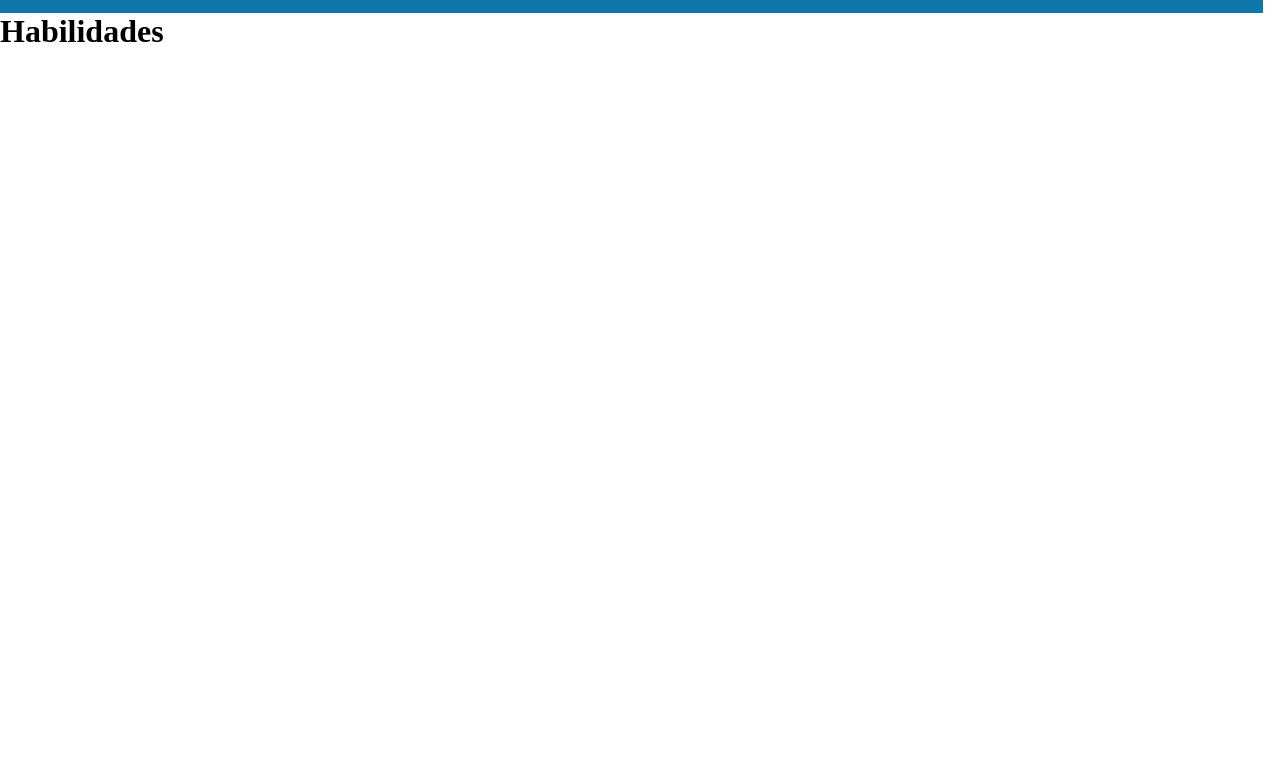
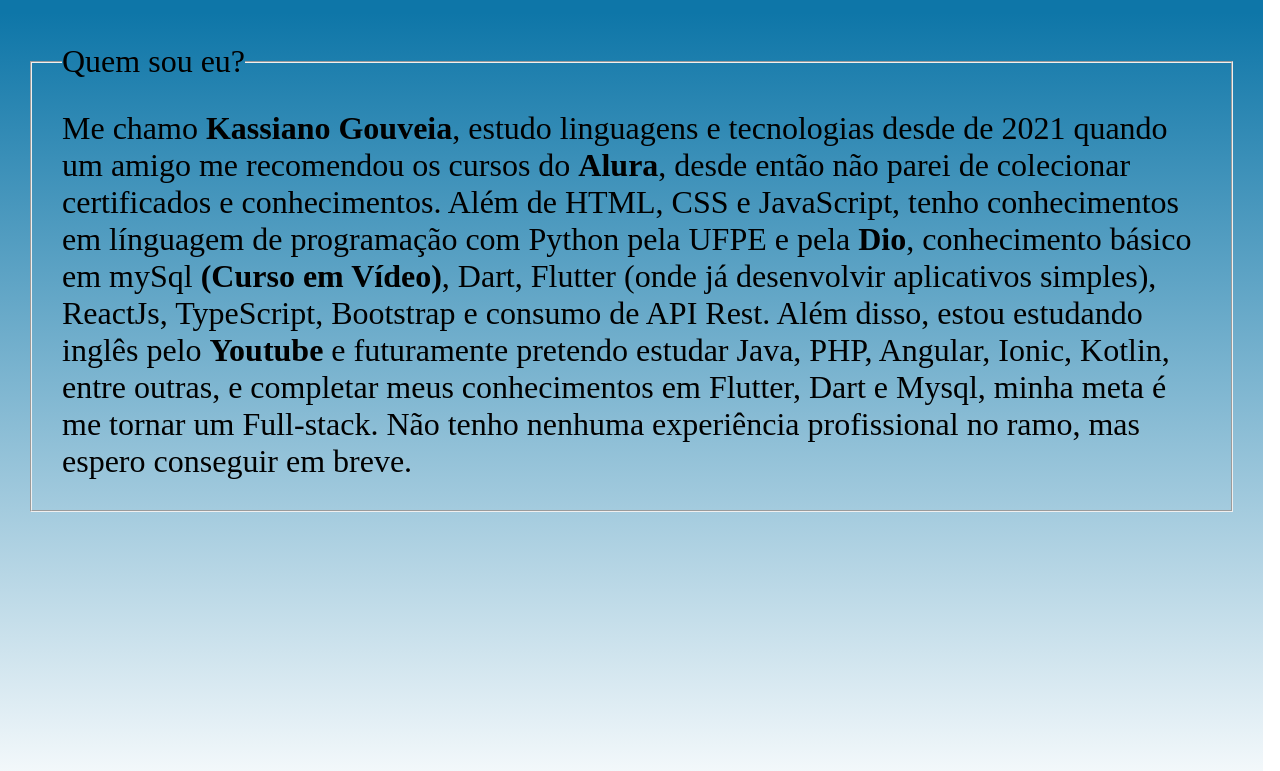
Before and after one commit to GouveiaK/Meu-portfolio, a plain HTML site: page index.html in a window 1280 px wide. Shown: the part 1498-2269 px from the top of the page. Drawn offline with Linux system fonts and the light colour scheme; no server answers.

Commit message:
quem sou eu

```diff
--- /dev/null
+++ b/components/css/quem-sou-eu.css
@@ -0,0 +1,26 @@
+#quem-sou-eu{
+    background: linear-gradient(#0e76a8, white) ;
+    padding: 30px;
+}
+fieldset{
+    height: auto;
+    font-size: 2.5vw;
+    padding: 30px;
+}
+fieldset a{
+    color: black;
+    font-weight: 600;
+}
+abbr{
+    text-decoration: none;
+}
+@media (max-width: 800px) {
+    fieldset{
+        font-size: 20px;
+    }
+}
+@media (max-width: 400px) {
+    fieldset{
+        font-size: 14px;
+    }
+}
--- a/components/styles.css
+++ b/components/styles.css
@@ -74,7 +74,7 @@ a{
     cursor: pointer;
 
 }
-#projetos, #habilidades, #certificados, #contatos{
+#projetos, #quem-sou-eu, #certificados, #contatos{
     height: 100vh;
     width: 98.7vw;
 }
--- a/index.html
+++ b/index.html
@@ -5,6 +5,7 @@
     <meta http-equiv="X-UA-Compatible" content="IE=edge">
     <meta name="viewport" content="width=device-width, initial-scale=1.0">
     <link rel="stylesheet" href="components/css/certificados.css">
+    <link rel="stylesheet" href="components/css/quem-sou-eu.css">
     <link rel="stylesheet" href="components/styles.css">
     <link rel="stylesheet" href="components/css/contatos.css">
     <link rel="stylesheet" href="components/css/filmes.css">
@@ -18,7 +19,7 @@
             <nav class="nav-bar">
                 <ul class="lista">
                     <li><a href="#projetos">Projetos</a></li>
-                    <li><a href="#habilidades">Habilidades</a></li>
+                    <li><a href="#quem-sou-eu">Quem sou eu?</a></li>
                     <li><a href="#certificados">Certificados</a></li>
                     <li><a href="#contatos">Contatos</a></li>
                 </ul>
@@ -106,8 +107,11 @@
 
             </div>
         </div>
-        <div id="habilidades">
-            <h1>Habilidades</h1>
+        <div id="quem-sou-eu">
+            <fieldset>
+                <legend>Quem sou eu?</legend>
+            <p>Me chamo <strong>Kassiano Gouveia</strong>, estudo linguagens e tecnologias desde de 2021 quando um amigo me recomendou os cursos do <a target="_blank" href="https://alura.com.br">Alura</a>, desde então não parei de colecionar certificados e conhecimentos. Além de HTML, CSS e JavaScript, tenho conhecimentos em línguagem de programação com Python pela <abbr title="Universidade Federal de Pernambuco">UFPE</abbr> e pela <a href="https://web.dio.me/home" target="_blank">Dio</a>, conhecimento básico em mySql <a target="_blank" href="https://cursoemvideo.com" >(Curso em Vídeo)</a>, Dart, Flutter (onde já desenvolvir aplicativos simples), ReactJs, TypeScript, Bootstrap e consumo de API Rest. Além disso, estou estudando inglês pelo <a href="https://www.youtube.com/watch?v=g6eC2MQ1Kv8&list=PLZ65xj2SRHQB0T2GGk-R7bYxorKUkcyoj" target="_blank">Youtube</a> e futuramente pretendo estudar Java, PHP, Angular, Ionic, Kotlin, entre outras, e completar meus conhecimentos em Flutter, Dart e Mysql, minha meta é me tornar um Full-stack. Não tenho nenhuma experiência profissional no ramo, mas espero conseguir em breve.</p>
+            </fieldset>
         </div>
         <div id="certificados">
             <h1>Certificados</h1>
```
